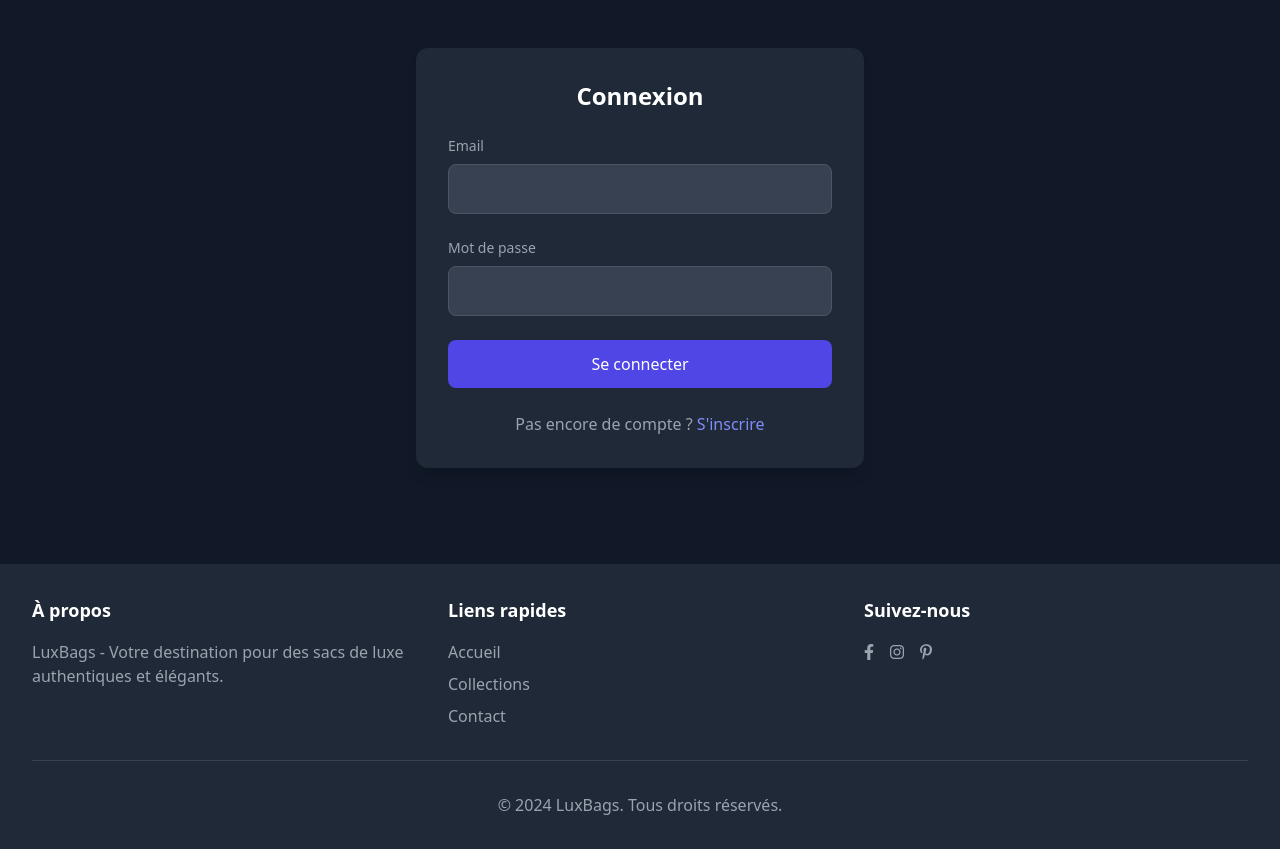
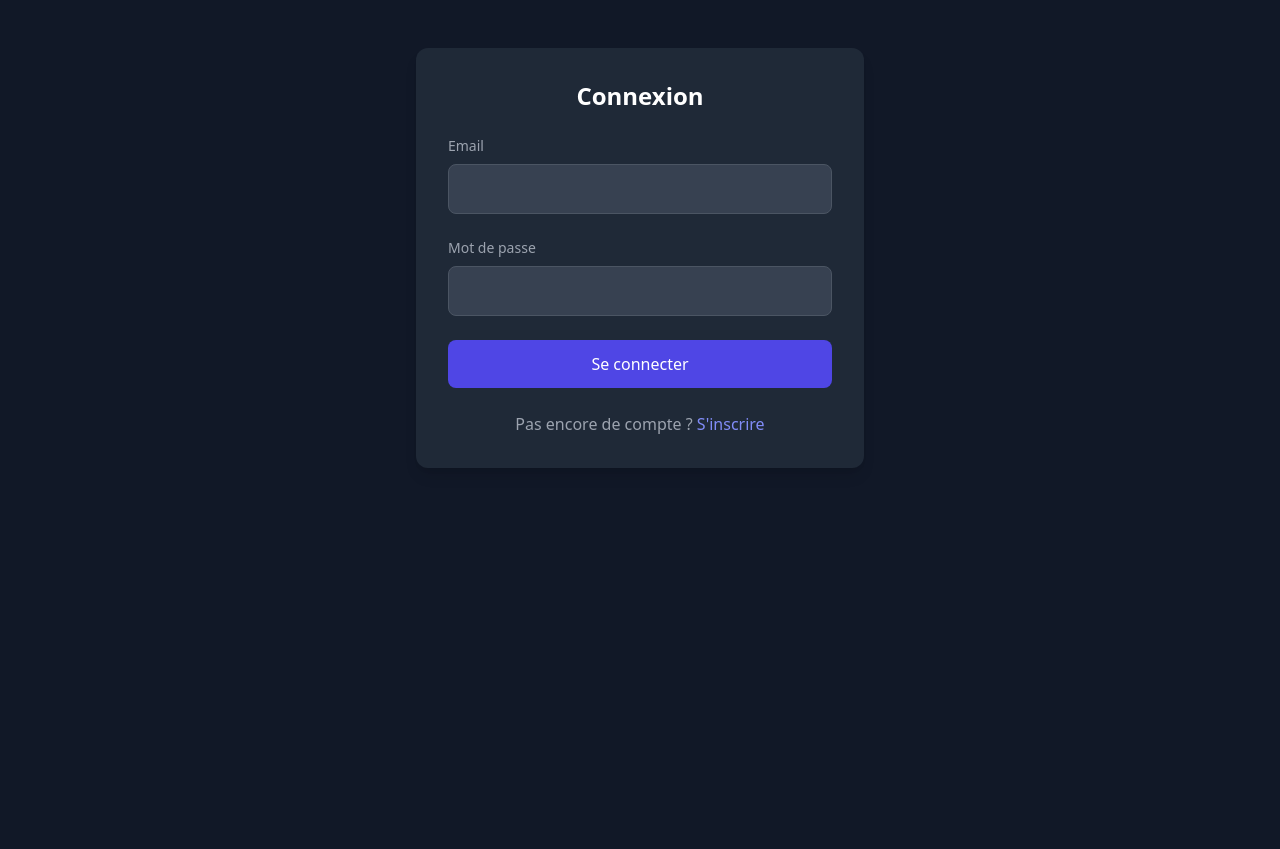
Before and after one commit to Dak6000/nodecrud, a website: page public/login.html in a window 1280 px wide. After the commit the page ends 800 px from the top, so only its background shows below. Drawn offline with nearby package versions, Linux system fonts and the light colour scheme.

Commit message:
correction des modifications

```diff
--- a/public/login.html
+++ b/public/login.html
@@ -55,43 +55,6 @@
         </div>
     </main>
 
-    <!-- Footer -->
-    <footer class="bg-gray-800 text-white mt-12">
-        <div class="max-w-7xl mx-auto px-4 sm:px-6 lg:px-8 py-8">
-            <div class="grid grid-cols-1 md:grid-cols-3 gap-8">
-                <div>
-                    <h3 class="text-lg font-semibold mb-4">À propos</h3>
-                    <p class="text-gray-400">LuxBags - Votre destination pour des sacs de luxe authentiques et élégants.</p>
-                </div>
-                <div>
-                    <h3 class="text-lg font-semibold mb-4">Liens rapides</h3>
-                    <ul class="space-y-2">
-                        <li><a href="/public/index.html" class="text-gray-400 hover:text-white transition duration-300">Accueil</a></li>
-                        <li><a href="/public/collections.html" class="text-gray-400 hover:text-white transition duration-300">Collections</a></li>
-                        <li><a href="/public/contact.html" class="text-gray-400 hover:text-white transition duration-300">Contact</a></li>
-                    </ul>
-                </div>
-                <div>
-                    <h3 class="text-lg font-semibold mb-4">Suivez-nous</h3>
-                    <div class="flex space-x-4">
-                        <a href="#" class="text-gray-400 hover:text-white transition duration-300">
-                            <i class="fab fa-facebook-f"></i>
-                        </a>
-                        <a href="#" class="text-gray-400 hover:text-white transition duration-300">
-                            <i class="fab fa-instagram"></i>
-                        </a>
-                        <a href="#" class="text-gray-400 hover:text-white transition duration-300">
-                            <i class="fab fa-pinterest-p"></i>
-                        </a>
-                    </div>
-                </div>
-            </div>
-            <div class="border-t border-gray-700 mt-8 pt-8 text-center text-gray-400">
-                <p>&copy; 2024 LuxBags. Tous droits réservés.</p>
-            </div>
-        </div>
-    </footer>
-
     <script>
         document.getElementById('loginForm').addEventListener('submit', async(e) => {
             e.preventDefault();
```
Also changed, not shown: index.html (+3 -3 lines), public/add-product.html (+1 -1 lines), public/contact.html (+2 -2 lines), public/edit-product.html (+12 -46 lines), public/register.html (+0 -37 lines), uploads/images/image_path-1746006081702-119512971.jpeg (added), utils/contact.js (renamed from public/js/contact.js), utils/footer.js (renamed from public/js/footer.js), 1 other file.
